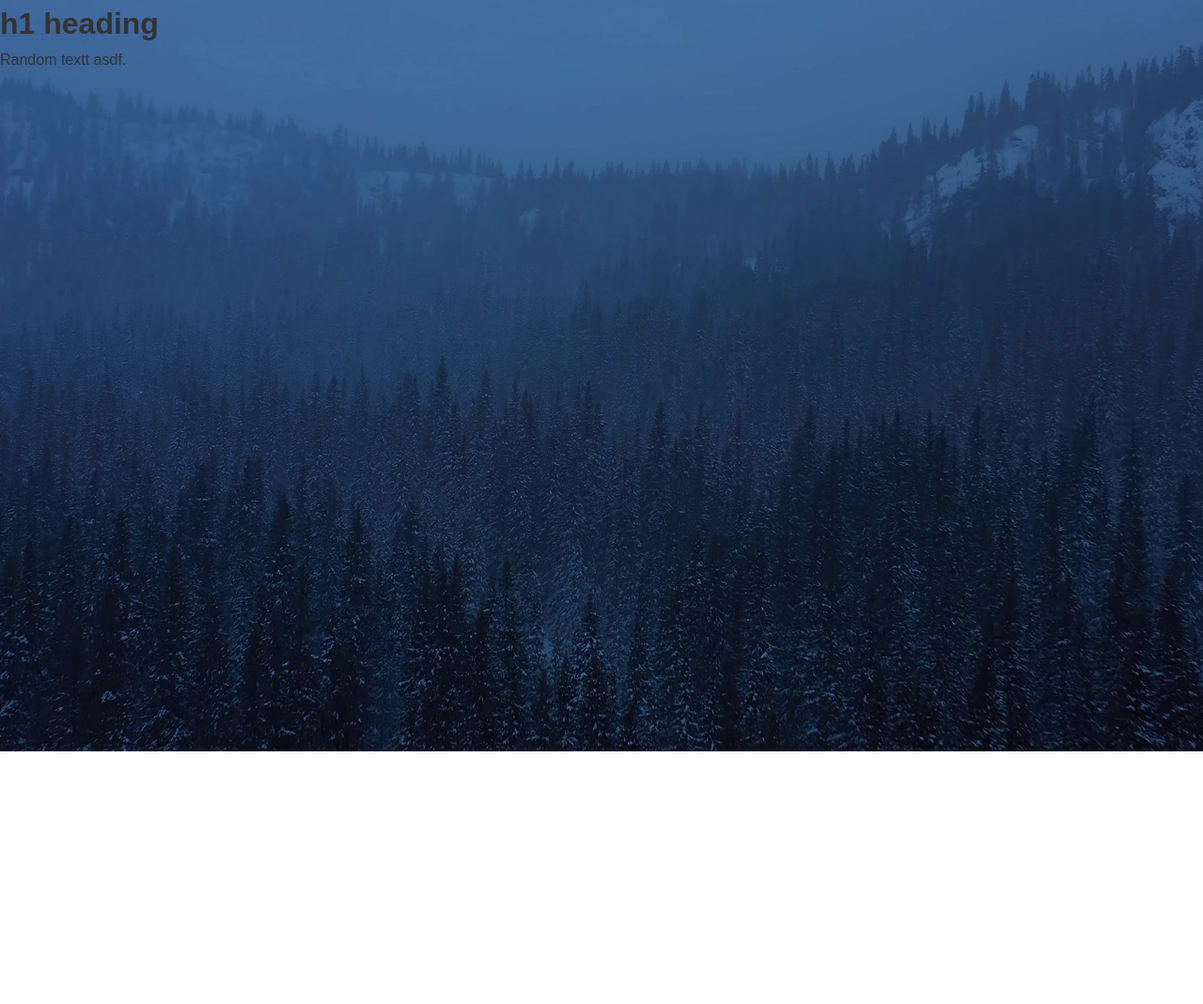
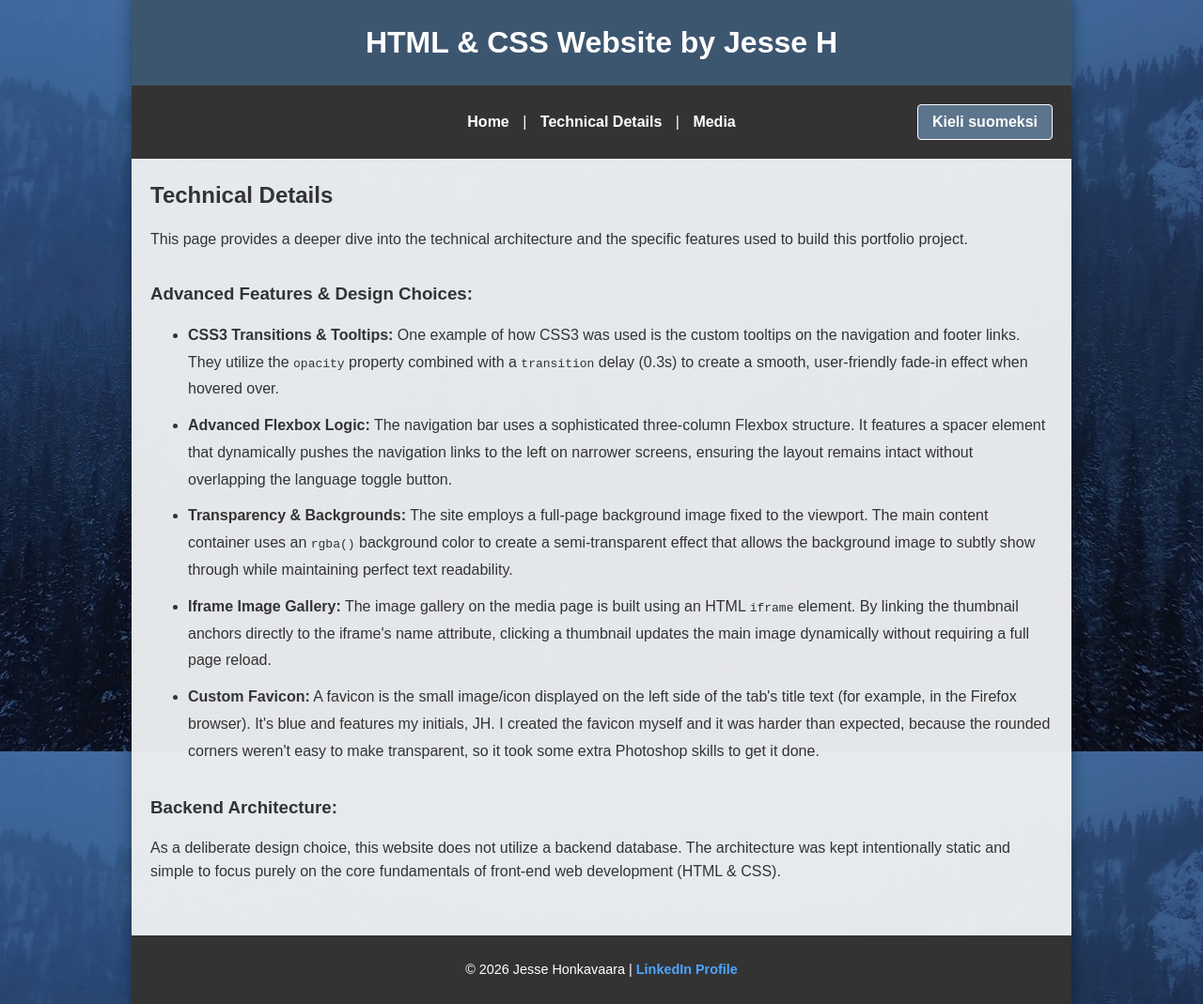
Before and after one commit to Jesse-gh/first-html-css-website, a plain HTML site: page hp-detailed-eng.html in a window 1280 px wide. Shown: the whole page at 94% size. Before the commit the page ends 800 px from the top, so only its background shows below. Drawn offline with Linux system fonts and the light colour scheme.

Commit message:
Created the hp-detailed-eng.html page and it's almost done. It only needs some text finetuning still.

```diff
--- a/hp-detailed-eng.html
+++ b/hp-detailed-eng.html
@@ -1,31 +1,68 @@
 <!DOCTYPE html>
-<html>
+<html lang="en">
 
 <head>
-	<title> SELAIMEN TAB TEKSTI TAHAN </title>
-	<meta charset="utf-8"/>
+    <title>Technical Details (ENG)</title>
+    <meta charset="utf-8"/>
+    <meta name="viewport" content="width=device-width, initial-scale=1.0">
     <link rel="stylesheet" href="styles.css">
+    <!-- Favicon link pointing to the media folder -->
+    <link rel="icon" type="image/png" href="media/favicon.png">
 </head>
 
+<body>
+    <div class="flex-container">
 
-<body>
-	<h1>h1 heading</h1>
+        <header class="header">
+            <h1>HTML & CSS Website by Jesse H</h1>
+        </header>
 
-	<p>Random textt asdf.</p>
+        <!-- Navigation structured for the push-left flexbox layout -->
+        <nav class="navigation">
+            <div class="nav-left-spacer"></div>
 
+            <div class="nav-links">
+                <a href="homepage-eng.html">Home</a> |
+                <a href="hp-detailed-eng.html">Technical Details</a> |
+                <a href="mediapage-eng.html">Media</a>
+            </div>
 
+            <div class="nav-right-container">
+                <!-- Language Switch Button with Tooltip -->
+                <a href="hp-detailed-fin.html" class="lang-btn tooltip">Kieli suomeksi
+                    <span class="tooltiptext">Toggles the language between Finnish and English.</span>
+                </a>
+            </div>
+        </nav>
 
+        <main class="main-content">
+            <h2>Technical Details</h2>
+            <p>This page provides a deeper dive into the technical architecture and the specific features used to build this portfolio project.</p>
 
+            <h3>Advanced Features & Design Choices:</h3>
+            <ul class="info-list">
+                <li><strong>CSS3 Transitions & Tooltips:</strong> One example of how CSS3 was used is the custom tooltips on the navigation and footer links. They utilize the <code>opacity</code> property combined with a <code>transition</code> delay (0.3s) to create a smooth, user-friendly fade-in effect when hovered over.</li>
+                <li><strong>Advanced Flexbox Logic:</strong> The navigation bar uses a sophisticated three-column Flexbox structure. It features a spacer element that dynamically pushes the navigation links to the left on narrower screens, ensuring the layout remains intact without overlapping the language toggle button.</li>
+                <li><strong>Transparency & Backgrounds:</strong> The site employs a full-page background image fixed to the viewport. The main content container uses an <code>rgba()</code> background color to create a semi-transparent effect that allows the background image to subtly show through while maintaining perfect text readability.</li>
+                <li><strong>Iframe Image Gallery:</strong> The image gallery on the media page is built using an HTML <code>iframe</code> element. By linking the thumbnail anchors directly to the iframe's name attribute, clicking a thumbnail updates the main image dynamically without requiring a full page reload.</li>
+                <li><strong>Custom Favicon:</strong> A favicon is the small image/icon displayed on the left side of the tab's title text (for example, in the Firefox browser). It's blue and features my initials, JH. I created the favicon myself and it was harder than expected, because the rounded corners weren't easy to make transparent, so it took some extra Photoshop skills to get it done.</li>
+            </ul>
 
+            <h3>Backend Architecture:</h3>
+            <p>As a deliberate design choice, this website does not utilize a backend database. The architecture was kept intentionally static and simple to focus purely on the core fundamentals of front-end web development (HTML & CSS).</p>
 
+        </main>
 
+        <!-- Footer with copyright and LinkedIn profile on a single line with Tooltip -->
+        <footer class="footer">
+            <p>&copy; 2026 Jesse Honkavaara |
+                <a href="https://www.linkedin.com/in/jesse-honkavaara/" target="_blank" rel="noopener noreferrer" class="linkedin-link tooltip">LinkedIn Profile
+                    <span class="tooltiptext">You are welcome to visit Jesse's LinkedIn page.</span>
+                </a>
+            </p>
+        </footer>
 
-
-
-
-
-
-
+    </div>
 </body>
 
 </html>
```
Also changed, not shown: mediapage-eng.html (+4 -2 lines).
